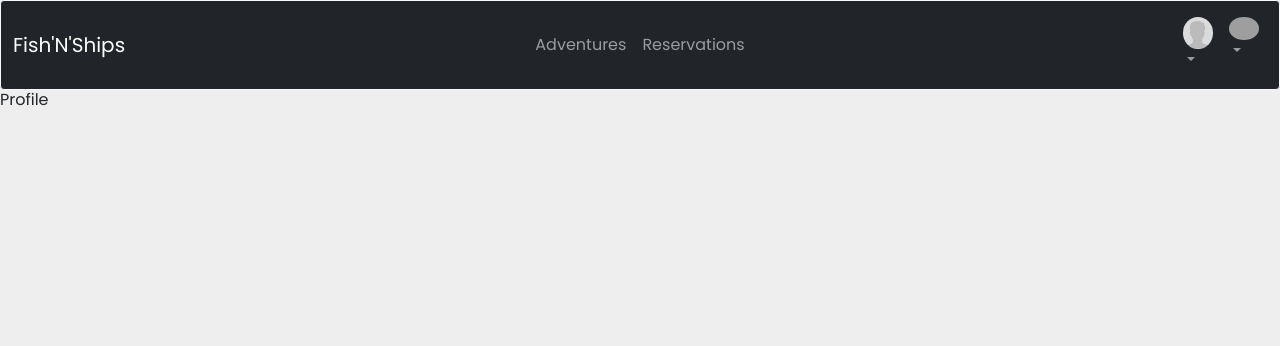
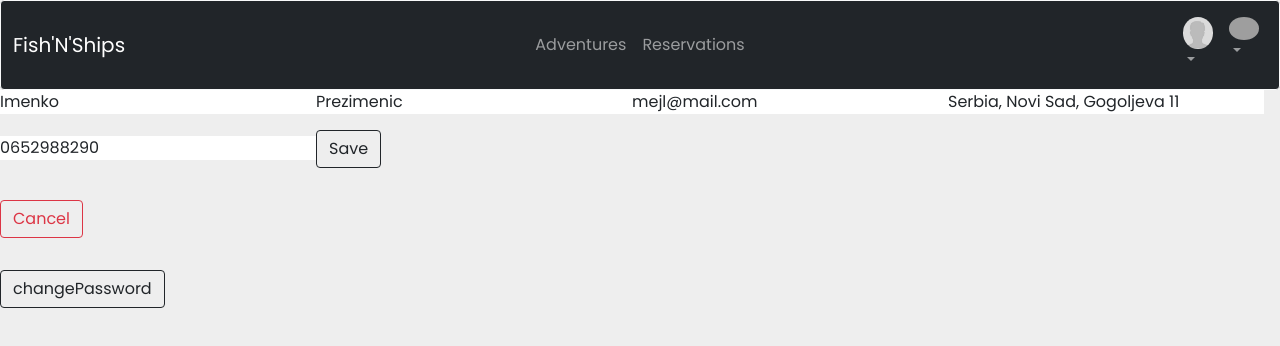
Before and after one commit to SteX266/mrs-isa, a React (Create React App) app in the folder frontend/: page /profile in a window 1280 px wide. Shown: the top 346 px of the page. Built offline with nearby package versions, Linux system fonts and the light colour scheme; grey boxes are pictures that could not be loaded.

Commit message:
#3.10.8.2 azuriranje licnih podataka

```diff
--- /dev/null
+++ b/frontend/src/components/ChangePassword.jsx
@@ -0,0 +1,41 @@
+import React, { Component } from 'react';
+import { Alert, Button, Form } from 'react-bootstrap';
+
+class ChangePassword extends Component {
+    state = { oldPassword: "", newPassword: "", successfull: false}
+    onButtonClicked = () => {
+        this.setState({successfull: true});
+    }
+    render() {
+        return (<Form>
+            <Form.Group>
+                <Form.Label>Old password</Form.Label>
+                <Form.Control type='password'></Form.Control>
+
+                <Form.Label>New password</Form.Label>
+                <Form.Control type='password'></Form.Control>
+
+                <Form.Label>Repeat password</Form.Label>
+                <Form.Control type='password'></Form.Control>
+
+                <Button type='submit' variant='outline-dark' onClick={this.onButtonClicked} style={{marginTop:'16px', marginBottom:'16px'}}>Change password</Button>
+                <PasswordAlert successfull={this.state.successfull}></PasswordAlert>
+            </Form.Group>
+        </Form>);
+    }
+}
+
+class PasswordAlert extends Component {
+    render() {
+        const successfull = this.props.successfull;
+        if (successfull) {
+            return(
+                <Alert variant='success'>
+                    <Alert.Heading>Successfully changed password</Alert.Heading>
+                    <p>The password was successfully changed.</p>
+                </Alert>);
+        }
+    }
+}
+
+export default ChangePassword;
--- a/frontend/src/components/InstructorAdventureView.jsx
+++ b/frontend/src/components/InstructorAdventureView.jsx
@@ -30,6 +30,17 @@ export default function  InstructorAdventureView () {
         setSearchAdventures(filtering);
     }
 
+    function DeleteButtonHendler(id){
+        const filtering = [];
+        for (let index = 0; index < adventures.length; index++) {
+            const adventure = adventures[index];
+            if (adventure.id != id) {
+                filtering.push(adventure);
+            }
+        }
+        setSearchAdventures(filtering);
+        setAdventures(filtering);
+    }
         return (
         <Container style={{maxWidth: '100%'}}>
             <Navbar collapseOnSelect className="rounded border border-dark">
@@ -50,7 +61,7 @@ export default function  InstructorAdventureView () {
 
             <Table striped hover className="rounded" >
                 <TableHeader headers={["Name", "Location", "People", "Price", "Edit" , "Delete"]}></TableHeader>
-                <TableBody adventures={searchAdventures}></TableBody>
+                <TableBody onDelete= {DeleteButtonHendler} adventures={searchAdventures}></TableBody>
             </Table>
         </Container>);}
 
@@ -64,48 +75,39 @@ class SearchForm extends Component {
     }
 }
 
-
-class EditableTableRow extends Component {
-
-    DeleteButtonHendler(){
-        alert("aaaa")
-    }
-    render() {
-        return (
-            <tr id={this.props.adventure.id}>
-                <td>{this.props.adventure.name}</td>
-                <td>{this.props.adventure.location}</td>
-                <td>{this.props.adventure.people}</td>
-                <td>{this.props.adventure.price}€</td>
-                <td><Button href={`/adventures/${this.props.adventure.id}`} variant="outline-dark">Edit</Button></td>
-                <td><Button id = {this.props.adventure.id} onClick={this.DeleteButtonHendlr} variant="outline-dark">Delete</Button></td>
-            </tr>
-        );
-    }
-}
-
-class TableHeader extends Component {
-    render() {
+function  TableHeader(props){
         return (
             <thead>
                 <tr>
-                    {this.props.headers.map(header =>
+                    {props.headers.map(header =>
                         <th>{header}</th>
                     )}
                 </tr>
             </thead>
         );
-    }
 }
 
-class TableBody extends Component {
-    render() {
+function TableBody(props) {
         return (
             <tbody>
-                {this.props.adventures.map((adventure =>
-                    <EditableTableRow key={adventure.id} adventure={adventure}></EditableTableRow>
+                {props.adventures.map((adventure =>
+                    <EditableTableRow onDelete = {props.onDelete} key={adventure.id} adventure={adventure}></EditableTableRow>
                     ))}
             </tbody>
         );
     }
-}
+
+
+    function EditableTableRow(props) {
+
+        return (
+            <tr id={props.adventure.id}>
+                <td>{props.adventure.name}</td>
+                <td>{props.adventure.location}</td>
+                <td>{props.adventure.people}</td>
+                <td>{props.adventure.price}€</td>
+                <td><Button href={`/adventures/${props.adventure.id}`} variant="outline-dark">Edit</Button></td>
+                <td><Button id = {props.adventure.id} onClick={()=> props.onDelete(props.adventure.id)} variant="outline-dark">Delete</Button></td>
+            </tr>
+        );
+    }
--- a/frontend/src/components/InstructorPage.jsx
+++ b/frontend/src/components/InstructorPage.jsx
@@ -9,6 +9,7 @@ import EditAdventure from './EditAdventure';
 import CreateAdventure from './CreateAdventure';
 import InstructorAccount from './InstructorAccount';
 import InstructorProfile from './InstructorProfile';
+import ChangePassword from './ChangePassword';
 
 class InstructorPage extends Component {
     state = {
@@ -26,6 +27,7 @@ class InstructorPage extends Component {
               <Route  exact path='/reservations' element={<h1>Reservations page</h1>}/>
               <Route  exact path='/adventures/create-adventure' element={<CreateAdventure></CreateAdventure>}/>
               <Route exact path='/profile' element={<InstructorProfile/>}/>
+              <Route exact path='/profile/password' element={<ChangePassword/>}/>
               <Route exact path='/account' element={<InstructorAccount></InstructorAccount>}/>
               <Route exact path='/edit' element={<h1>Account</h1>}/>
         </Routes>
--- a/frontend/src/components/InstructorProfile.jsx
+++ b/frontend/src/components/InstructorProfile.jsx
@@ -1,5 +1,44 @@
+
+import React from 'react';
+import { Button, Form } from 'react-bootstrap';
+import { Link } from 'react-router-dom';
+
 export default  function InstructorProfile(){
-    return(
-        <h1> Profile </h1>
-    )
-}
+
+        const [user,setUser]= React.useState({
+            name: "Imenko",
+            surname: "Prezimenic",
+            email: "mejl@mail.com",
+            address: "Serbia, Novi Sad, Gogoljeva 11",
+            phoneNumber: "0652988290"});
+
+        const[backupUser,setBackupUser]=  React.useState({
+            name: "Imenko",
+            surname: "Prezimenic",
+            email: "mejl@mail.com",
+            address: "Serbia, Novi Sad, Gogoljeva 11",
+            phoneNumber: "0652988290"
+        }) ;
+
+    function onCancel() {
+        setUser(backupUser);
+    }
+    function onSave() {
+        setBackupUser(user);
+    }
+
+    return (
+        <div>
+        <Form>
+            <input name='First name' defaultValue={user.name} controlId='first-name-input'/>
+            <input name='Last name'  defaultValue={user.surname} controlId='last-name-input'/>
+            <input name='Email' defaultValue={user.email} controlId='email-input' type='email'/>
+            <input name='Address' defaultValue={user.address} controlId='address-input'/>
+            <input name='Phone number' defaultValue={user.phoneNumber} controlId='first-name-input' type='tel'/>
+
+            <Button style={{marginTop: '16px',marginBottom:'16px', marginRight: '69%'}} variant='outline-dark' onClick={onSave}>Save</Button>
+            <Button style={{marginTop: '16px', marginBottom:'16px'}} variant='outline-danger' onClick={onCancel}>Cancel</Button>
+        </Form>
+        <Link to= 'password'><Button style={{marginTop: '16px',marginBottom:'16px', marginRight: '69%'}} variant='outline-dark' >changePassword</Button></Link>
+        </div>);
+    }
```
